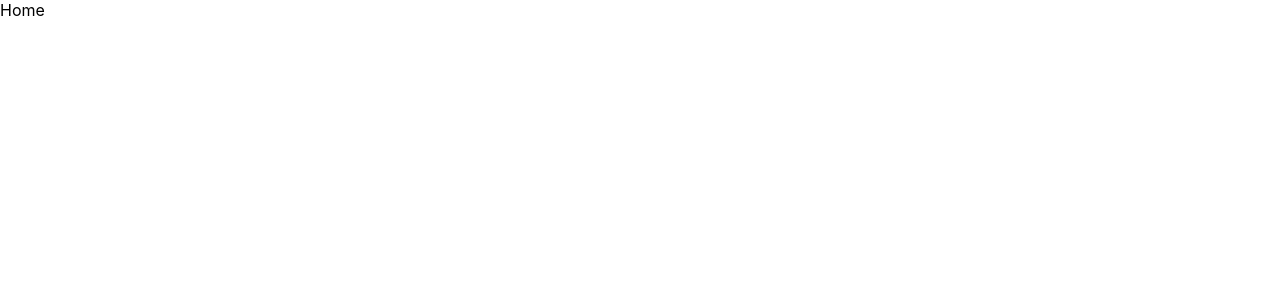
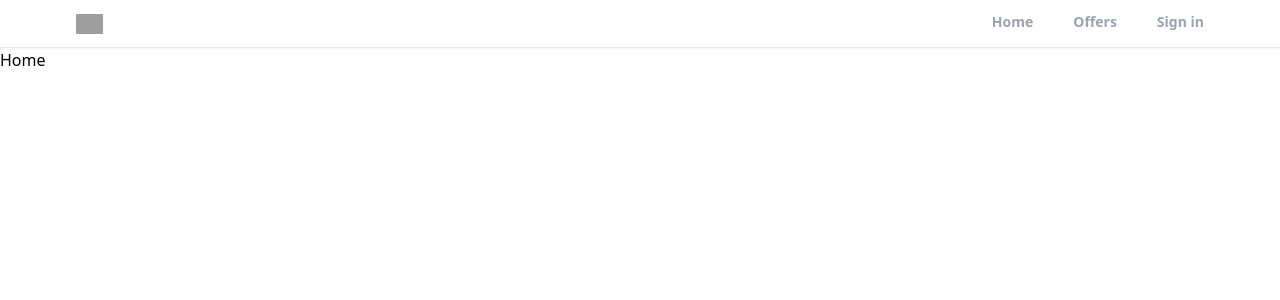
Before and after one commit to harsh0620/realtor, a React (Create React App) app: page / in a window 1280 px wide. Shown: the top 300 px of the page. Built offline with nearby package versions, Linux system fonts and the light colour scheme; grey boxes are pictures that could not be loaded.

Commit message:
Created Header Component

```diff
--- a/src/App.js
+++ b/src/App.js
@@ -5,10 +5,12 @@
 import Profile from "./pages/Profile";
 import Offers from "./pages/Offers";
 import ForgotPassword from "./pages/ForgotPassword";
+import Header from "./components/Header";
 function App() {
   return (
     <>
       <Router>
+        <Header />
         <Routes>
           <Route path="/" element={<Home />} />
           <Route path="/sign-in" element={<SignIn />} />
--- /dev/null
+++ b/src/components/Header.jsx
@@ -0,0 +1,46 @@
+import React from 'react'
+import { useLocation, useNavigate } from 'react-router'
+
+const Header = () => {
+    const location =useLocation();
+    const navigate=useNavigate();
+    function pathMathRoute(route)
+    {
+        if(route===location.pathname)
+        {
+            return true;
+        }
+        return false;
+    }
+  return (
+    <div className='bg-white border-b shadow-sm sticky top-0 z-50'>
+        <header className='flex justify-between items-center px-3 max-w-6xl mx-auto '>
+            <div>
+                <img src="https://static.rdc.moveaws.com/images/logos/rdc-logo-default.svg"
+                alt="logo" className="h-5 cursor-pointer" onClick={()=>navigate("/")}/>
+            </div>
+            <div>
+                <ul className='flex space-x-10 '>
+                    <li className={`cursor-pointer py-3 text-sm font-semibold text-gray-400
+                    border-b-[3px] border-b-transparent
+                     ${pathMathRoute("/")
+                     && "text-black border-b-red-500"}`}
+                     onClick={()=>navigate("/")}
+                     >
+                        Home</li>
+                    <li className={`cursor-pointer py-3 text-sm font-semibold text-gray-400
+                    border-b-[3px] border-b-transparent
+                     ${pathMathRoute("/offers")
+                     && "text-black border-b-red-500"}`} onClick={()=>navigate("/offers")}>Offers</li>
+                    <li className={`cursor-pointer py-3 text-sm font-semibold text-gray-400
+                    border-b-[3px] border-b-transparent
+                     ${pathMathRoute("/sign-in")
+                     && "text-black border-b-red-500"}`} onClick={()=>navigate("/sign-in")}>Sign in</li>
+                </ul>
+            </div>
+        </header>
+    </div>
+  )
+}
+
+export default Header
--- a/src/index.css
+++ b/src/index.css
@@ -1,13 +1,3 @@
-body {
-  margin: 0;
-  font-family: -apple-system, BlinkMacSystemFont, 'Segoe UI', 'Roboto', 'Oxygen',
-    'Ubuntu', 'Cantarell', 'Fira Sans', 'Droid Sans', 'Helvetica Neue',
-    sans-serif;
-  -webkit-font-smoothing: antialiased;
-  -moz-osx-font-smoothing: grayscale;
-}
-
-code {
-  font-family: source-code-pro, Menlo, Monaco, Consolas, 'Courier New',
-    monospace;
-}
+@tailwind base;
+@tailwind components;
+@tailwind utilities;
```
